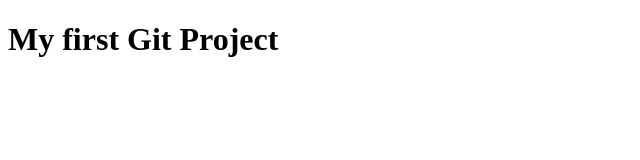
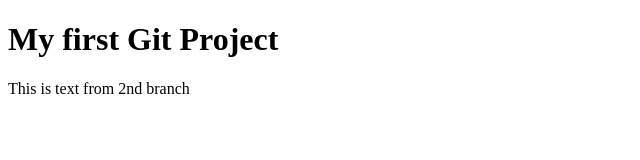
Before and after one commit to ayu5peecaptain/Git1, a plain HTML site: page index.html in a window 1280 px wide. Shown: the whole page, without its empty margins (0-640 px from the left). Drawn offline with Linux system fonts and the light colour scheme.

Commit message:
update index
add <p>

```diff
--- a/index.html
+++ b/index.html
@@ -8,6 +8,7 @@
 </head>
 <body>
     <h1>My first Git Project</h1>
+    <p>This is text from 2nd branch</p>
 
 </body>
 </html>
```
